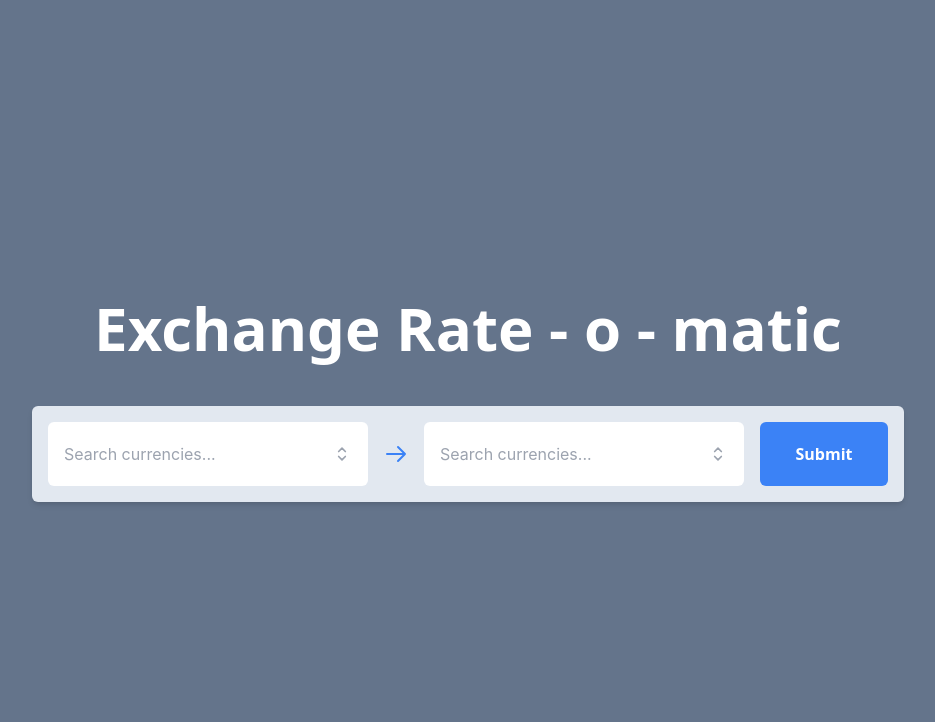
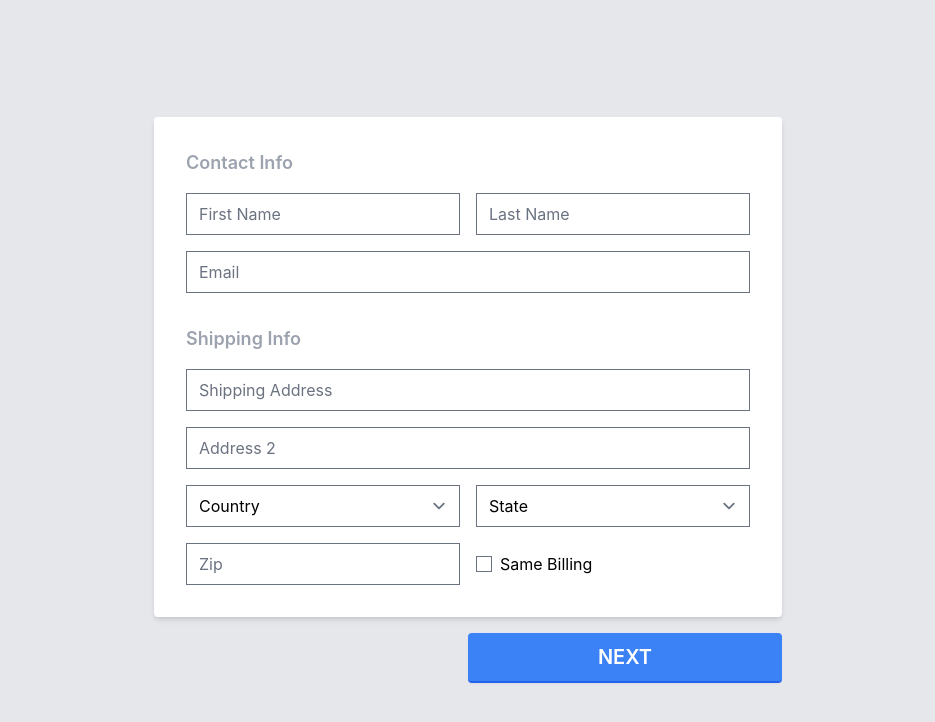
Before and after one commit to NandaScott/multistack-package-test, a React (Create React App) app in the folder react-tailwind-ts/: page / in a window 1280 px wide. Shown: the top 722 px of the page, without its empty margins (172-1107 px from the left). Built offline with nearby package versions, Linux system fonts and the light colour scheme.

Commit message:
Refactored tailwind example to better represent a real use case

```diff
--- a/react-tailwind-ts/package.json
+++ b/react-tailwind-ts/package.json
@@ -12,6 +12,7 @@
     "nds-common": "^0.4.3",
     "react": "^18.0.0",
     "react-dom": "^18.0.0",
+    "react-hook-form": "^7.30.0",
     "react-scripts": "5.0.0",
     "typescript": "^4.6.3",
     "web-vitals": "^2.1.4"
@@ -41,6 +42,7 @@
     ]
   },
   "devDependencies": {
+    "@tailwindcss/forms": "^0.5.0",
     "@types/jest": "^27.4.1",
     "@types/lodash": "^4.14.181",
     "@types/node": "^16.11.26",
--- a/react-tailwind-ts/src/App.tsx
+++ b/react-tailwind-ts/src/App.tsx
@@ -1,178 +1,217 @@
-import React, { useCallback, useMemo, useRef, useState } from 'react';
-import { Combobox } from '@headlessui/react';
-import { currencyList, CurrencyCode, getExchangeRate } from 'nds-common';
-import clsx from 'clsx';
-
-interface CurrencyOption {
-  code: string;
-  label: string;
-}
+import FormPage from './components/form-page';
+import { useMIP } from './hooks/useMIP';
 
 export default function App() {
-  const [from, setFrom] = useState<CurrencyCode | undefined>();
-  const [to, setTo] = useState<CurrencyCode | undefined>();
-  const [exchangeRate, setExchangeRate] = useState<any>();
-  const currencies = useRef<CurrencyOption[]>(
-    Object.entries(currencyList).map(([k, v]) => ({ code: k, label: v }))
-  );
-
-  const onSubmit = useCallback(
-    (e) => {
-      e.preventDefault();
-      if (!from || !to) return;
-      getExchangeRate('latest', from, to)
-        .then((resp) => setExchangeRate(resp.data))
-        .catch(console.error);
-    },
-    [from, to]
-  );
+  const {
+    currentPage,
+    submitForm,
+    register,
+    handleSubmit,
+    isLastPage,
+    isFirstPage,
+    nextPage,
+    previousPage,
+    getValues,
+  } = useMIP({
+    pageIds: ['address', 'ccinfo', 'upsell', 'confirmation'],
+    onNext: () => console.log('nexted'),
+    onSubmit: () => console.log('submitted'),
+  });
 
   return (
-    <div className='bg-slate-500 h-full flex items-center justify-center flex-col gap-4 space-y-8'>
-      <h1 className='text-white font-sans font-bold text-6xl'>
-        Exchange Rate - o - matic
-      </h1>
+    <div className='flex justify-center items-center bg-gray-200 h-full py-40'>
       <form
-        onSubmit={onSubmit}
-        className='flex bg-slate-200 gap-4 p-4 rounded-md shadow-md items-center'
+        onSubmit={handleSubmit(submitForm)}
+        className='flex gap-4 flex-col items-end'
       >
-        <CurrencySelector onChange={setFrom} options={currencies.current} />
-        <RightArrow />
-        <CurrencySelector onChange={setTo} options={currencies.current} />
-        <button
-          type='submit'
-          className='p-[1em] h-full w-[8em] bg-blue-500 rounded-md text-white font-sans font-semibold text-md'
+        <FormPage
+          currentPage={currentPage}
+          pageId='address'
+          className='bg-white p-8 rounded shadow-md grid grid-cols-2 grid-flow-row gap-y-4'
         >
-          Submit
-        </button>
+          <div className='col-span-2 grid gap-4 grid-cols-2 grid-flow-row'>
+            <p className='text-gray-400 col-span-2 text-lg font-semibold'>
+              Contact Info
+            </p>
+            <input
+              type='text'
+              placeholder='First Name'
+              {...register('address.firstName')}
+            />
+            <input
+              type='text'
+              placeholder='Last Name'
+              {...register('address.lastName')}
+            />
+            <input
+              type='text'
+              placeholder='Email'
+              {...register('address.email')}
+              className='col-span-2'
+            />
+          </div>
+          <div className='col-span-2 grid gap-4 grid-cols-2 grid-flow-row mt-4'>
+            <p className='text-gray-400 col-span-2 text-lg font-semibold'>
+              Shipping Info
+            </p>
+            <input
+              type='text'
+              placeholder='Shipping Address'
+              {...register('address.shippingAddress')}
+              className='col-span-2'
+            />
+            <input
+              type='text'
+              placeholder='Address 2'
+              {...register('address.shippingAddress2')}
+              className='col-span-2'
+            />
+            <select placeholder='Country' {...register('address.country')}>
+              <option hidden>Country</option>
+              <option value='United States'>United States</option>
+            </select>
+            <select placeholder='State' {...register('address.state')}>
+              <option hidden>State</option>
+              <option value='NC'>North Carolina</option>
+            </select>
+            <input
+              type='number'
+              placeholder='Zip'
+              {...register('address.zipcode')}
+            />
+            <div className='flex items-center'>
+              <input
+                type='checkbox'
+                id='sameBilling'
+                value='true'
+                {...register('address.sameBilling')}
+              />
+              <label htmlFor='sameBilling' className='ml-2'>
+                Same Billing
+              </label>
+            </div>
+          </div>
+        </FormPage>
+        <FormPage
+          pageId='ccinfo'
+          currentPage={currentPage}
+          className='bg-white p-8 rounded shadow-md grid grid-cols-2 grid-flow-row gap-y-4'
+        >
+          <div className='col-span-2 grid gap-4 grid-cols-2 grid-flow-row'>
+            <p className='text-gray-400 col-span-2 text-lg font-semibold'>
+              Payment Info
+            </p>
+            <input
+              type='number'
+              placeholder='Card Number'
+              {...register('ccinfo.ccNumber')}
+              className='col-span-2'
+            />
+            <input
+              type='number'
+              placeholder='Exp'
+              {...register('ccinfo.ccExp')}
+            />
+            <input
+              type='number'
+              placeholder='CVV'
+              {...register('ccinfo.cvv')}
+            />
+          </div>
+        </FormPage>
+        <FormPage
+          pageId='upsell'
+          currentPage={currentPage}
+          className='bg-white p-8 rounded shadow-md grid grid-cols-2 grid-flow-row gap-y-4'
+        >
+          <p className='text-gray-800 col-span-2 text-lg font-semibold'>
+            Can we tempt you with a cookie?
+          </p>
+          <p className='text-gray-800 col-span-2'>We promise they are tasty</p>
+          <div className='flex items-center'>
+            <input
+              type='checkbox'
+              id='includeCookie'
+              value='true'
+              {...register('upsell.includeCookie')}
+            />
+            <label htmlFor='includeCookie' className='ml-2'>
+              Include Cookie
+            </label>
+          </div>
+        </FormPage>
+        <FormPage
+          pageId='confirmation'
+          currentPage={currentPage}
+          className='bg-white p-8 rounded shadow-md grid grid-cols-2 grid-flow-row gap-y-4'
+        >
+          <div className='col-span-2 grid gap-4 grid-cols-2 grid-flow-row'>
+            <p className='text-gray-500 col-span-2 text-lg font-semibold'>
+              Contact Info
+            </p>
+            <p className='text-gray-400'>First Name</p>
+            <p>{getValues('address.firstName')}</p>
+            <p className='text-gray-400'>Last Name</p>
+            <p>{getValues('address.lastName')}</p>
+            <p className='text-gray-400'>Address 1</p>
+            <p>{getValues('address.shippingAddress')}</p>
+            <p className='text-gray-400'>Address 2</p>
+            <p>{getValues('address.shippingAddress2')}</p>
+            <p className='text-gray-400'>Country</p>
+            <p>{getValues('address.country')}</p>
+            <p className='text-gray-400'>State</p>
+            <p>{getValues('address.state')}</p>
+            <p className='text-gray-400'>Zip</p>
+            <p>{getValues('address.zipcode')}</p>
+            <p className='text-gray-400'>Same Billing</p>
+            <p>{getValues('address.sameBilling')}</p>
+          </div>
+          <div className='col-span-2 grid gap-4 grid-cols-2 grid-flow-row'>
+            <p className='text-gray-500 col-span-2 text-lg font-semibold'>
+              Payment Info
+            </p>
+            <p className='text-gray-400'>Card Number</p>
+            <p>{getValues('ccinfo.ccNumber')}</p>
+            <p className='text-gray-400'>Expiration</p>
+            <p>{getValues('ccinfo.ccExp')}</p>
+            <p className='text-gray-400'>CVV</p>
+            <p>{getValues('ccinfo.cvv')}</p>
+          </div>
+          <div className='col-span-2 grid gap-4 grid-cols-2 grid-flow-row'>
+            <p className='text-gray-500 col-span-2 text-lg font-semibold'>
+              Upsell Info
+            </p>
+            <p className='text-gray-400'>Cookies</p>
+            <p>{getValues('upsell.includeCookie')}</p>
+          </div>
+        </FormPage>
+        <div className='flex w-full gap-4 justify-end'>
+          {!isFirstPage && (
+            <button
+              onClick={previousPage}
+              className='p-[.5em] rounded uppercase text-xl font-semibold w-1/2 border-b-2'
+            >
+              Back
+            </button>
+          )}
+          {!isLastPage && (
+            <button
+              onClick={nextPage}
+              className='bg-blue-500 text-white p-[.5em] rounded uppercase text-xl font-semibold w-1/2 border-b-2 border-blue-600 shadow-sm'
+            >
+              Next
+            </button>
+          )}
+          {isLastPage && (
+            <button
+              type='submit'
+              className='bg-blue-500 text-white p-[.5em] rounded uppercase text-xl font-semibold w-1/2 border-b-2 border-blue-600 shadow-sm'
+            >
+              Submit
+            </button>
+          )}
+        </div>
       </form>
-      <Display exchangeRate={exchangeRate} from={from} to={to} />
     </div>
   );
 }
-
-interface CurrencySelectorProps<T extends string> {
-  onChange: React.Dispatch<React.SetStateAction<CurrencyCode | undefined>>;
-  options: Record<T, string>[];
-}
-
-const CurrencySelector = (props: CurrencySelectorProps<'code' | 'label'>) => {
-  const { onChange, options } = props;
-  const [query, setQuery] = useState('');
-  const [selected, setSelected] = useState('');
-
-  const filteredOptions = useMemo(() => {
-    if (query === '') return options;
-
-    return options.filter((op) =>
-      op.label.toLowerCase().includes(query.toLowerCase())
-    );
-  }, [options, query]);
-
-  const handleInput = useCallback((e) => setQuery(e.target.value), []);
-
-  const handleChange = useCallback(
-    (e: CurrencyCode) => {
-      setSelected(currencyList[e]);
-      onChange(e);
-    },
-    [onChange]
-  );
-
-  return (
-    <Combobox
-      as='div'
-      className='relative space-y-1 w-80'
-      value={selected}
-      onChange={handleChange}
-    >
-      <div>
-        <Combobox.Input
-          onChange={handleInput}
-          className='w-full rounded-md pl-4 border-0 focus:outline-none focus:ring-0 text-md text-gray-800 placeholder:text-gray-400 h-16'
-          placeholder='Search currencies...'
-        />
-        <Combobox.Button className='absolute inset-y-0 right-0 flex items-center pr-4'>
-          <SelectorIcon className='w-5 h-5 text-gray-400' aria-hidden='true' />
-        </Combobox.Button>
-      </div>
-      <Combobox.Options className='w-full shadow-md space-y-2 no-scrollbar absolute overflow-y-scroll max-h-60 bg-white rounded-md'>
-        {filteredOptions.length === 0 && query !== '' ? (
-          <div className='cursor-default select-none relative py-2 px-4 text-gray-700'>
-            Nothing found.
-          </div>
-        ) : (
-          filteredOptions.map((op) => (
-            <Combobox.Option as={React.Fragment} key={op.code} value={op.code}>
-              {({ active }) => (
-                <li
-                  className={clsx({
-                    'bg-blue-500 text-white p-2': active,
-                    'bg-white text-black p-2': !active,
-                  })}
-                >
-                  {op.label}
-                </li>
-              )}
-            </Combobox.Option>
-          ))
-        )}
-      </Combobox.Options>
-    </Combobox>
-  );
-};
-
-interface DisplayProps {
-  exchangeRate: any;
-  from: CurrencyCode | undefined;
-  to: CurrencyCode | undefined;
-}
-
-const Display = (props: DisplayProps) => {
-  const { exchangeRate, from, to } = props;
-  if (!from || !to || !exchangeRate) return null;
-
-  return (
-    <div className='flex bg-slate-200 gap-4 p-4 flex-col rounded-md shadow-md items-left'>
-      <p className='text-2xl font-sans text-gray-800'>Exchange Rate:</p>
-      <p>
-        1 {currencyList[from]} ({from.toUpperCase()}) equals {exchangeRate[to]}{' '}
-        {currencyList[to]} ({to.toUpperCase()})
-      </p>
-    </div>
-  );
-};
-
-const RightArrow = () => (
-  <svg
-    xmlns='http://www.w3.org/2000/svg'
-    className='h-6 w-6 text-blue-500'
-    fill='none'
-    viewBox='0 0 24 24'
-    stroke='currentColor'
-    strokeWidth={2}
-  >
-    <path
-      strokeLinecap='round'
-      strokeLinejoin='round'
-      d='M14 5l7 7m0 0l-7 7m7-7H3'
-    />
-  </svg>
-);
-
-const SelectorIcon = ({ className }: { className: string }) => (
-  <svg
-    xmlns='http://www.w3.org/2000/svg'
-    className={className}
-    fill='none'
-    viewBox='0 0 24 24'
-    stroke='currentColor'
-    strokeWidth={2}
-  >
-    <path
-      strokeLinecap='round'
-      strokeLinejoin='round'
-      d='M8 9l4-4 4 4m0 6l-4 4-4-4'
-    />
-  </svg>
-);
--- /dev/null
+++ b/react-tailwind-ts/src/components/form-page.tsx
@@ -0,0 +1,16 @@
+import React from 'react';
+
+interface FormPageProps {
+  currentPage: string | number;
+  pageId: string | number;
+  className?: string;
+  children: React.ReactNode;
+}
+
+export default function FormPage(props: FormPageProps) {
+  const { currentPage, pageId, className, children } = props;
+
+  if (currentPage !== pageId) return null;
+
+  return <div className={className}>{children}</div>;
+}
--- a/react-tailwind-ts/tailwind.config.js
+++ b/react-tailwind-ts/tailwind.config.js
@@ -3,5 +3,5 @@ module.exports = {
   theme: {
     extend: {},
   },
-  plugins: [],
+  plugins: [require('@tailwindcss/forms')],
 };
```
Also changed, not shown: 1 other file (tests, documents, lock files or other folders).
